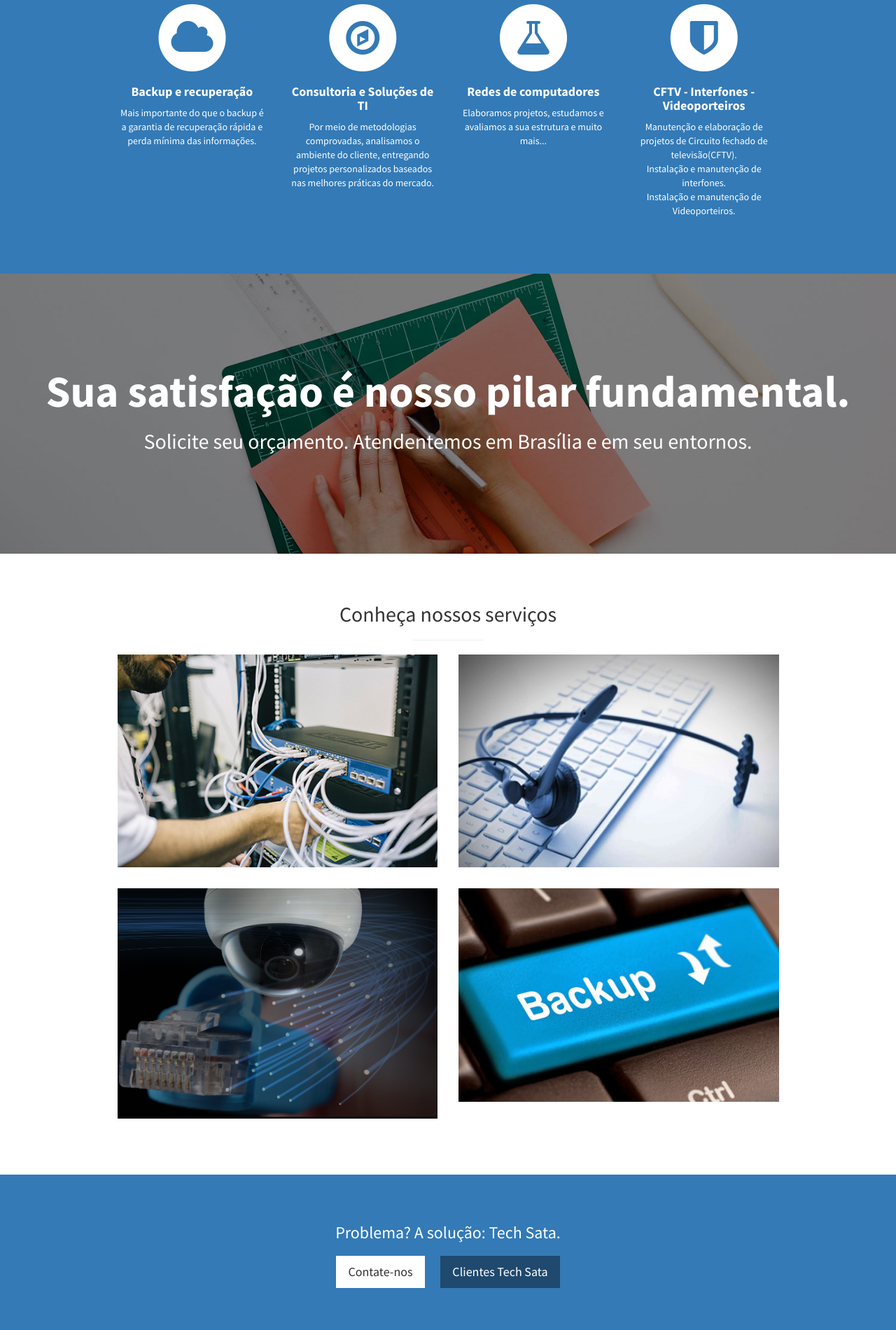
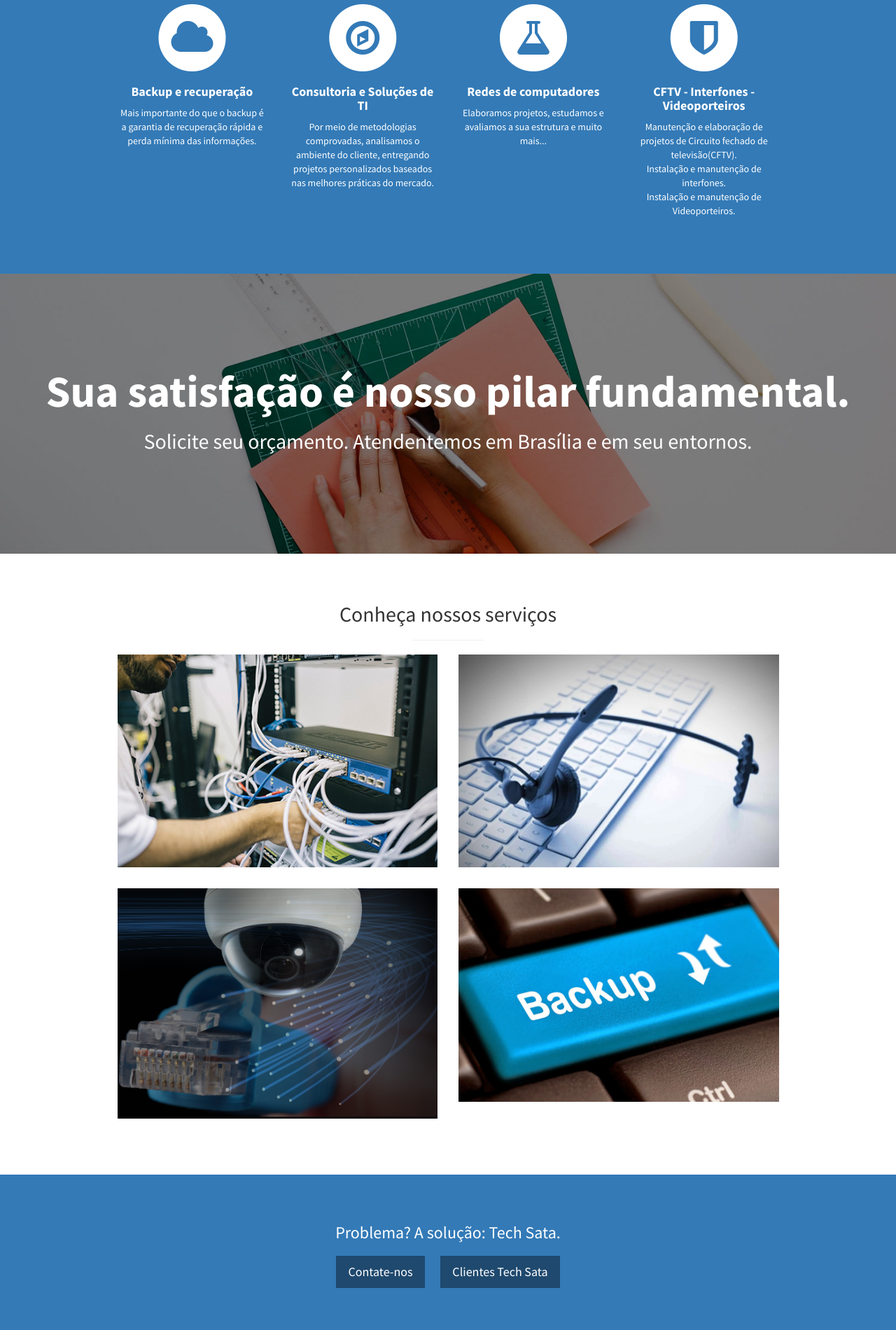
Before and after one commit to isweluiz/techsata, a Jekyll site: the page built from index.html, in a window 1280 px wide. Shown: the part 1264-3164 px from the top of the page at 70% size. Built offline with Jekyll 4.4.1, drawn with Linux system fonts in a browser that asks for light colours; grey boxes are pictures that could not be loaded.

Commit message:
Update call-to-action.html

```diff
--- a/_includes/call-to-action.html
+++ b/_includes/call-to-action.html
@@ -3,7 +3,7 @@
     <div class="row">
       <div class="col-lg-12 text-center">
         <h3>Problema? A solução: Tech Sata.</h3>
-        <a href="#" class="btn btn-lg btn-light">Contate-nos</a>
+        <a href="#" class="btn btn-lg btn-dark">Contate-nos</a>
         <a href="#" class="btn btn-lg btn-dark">Clientes Tech Sata</a>
       </div>
     </div>
```
